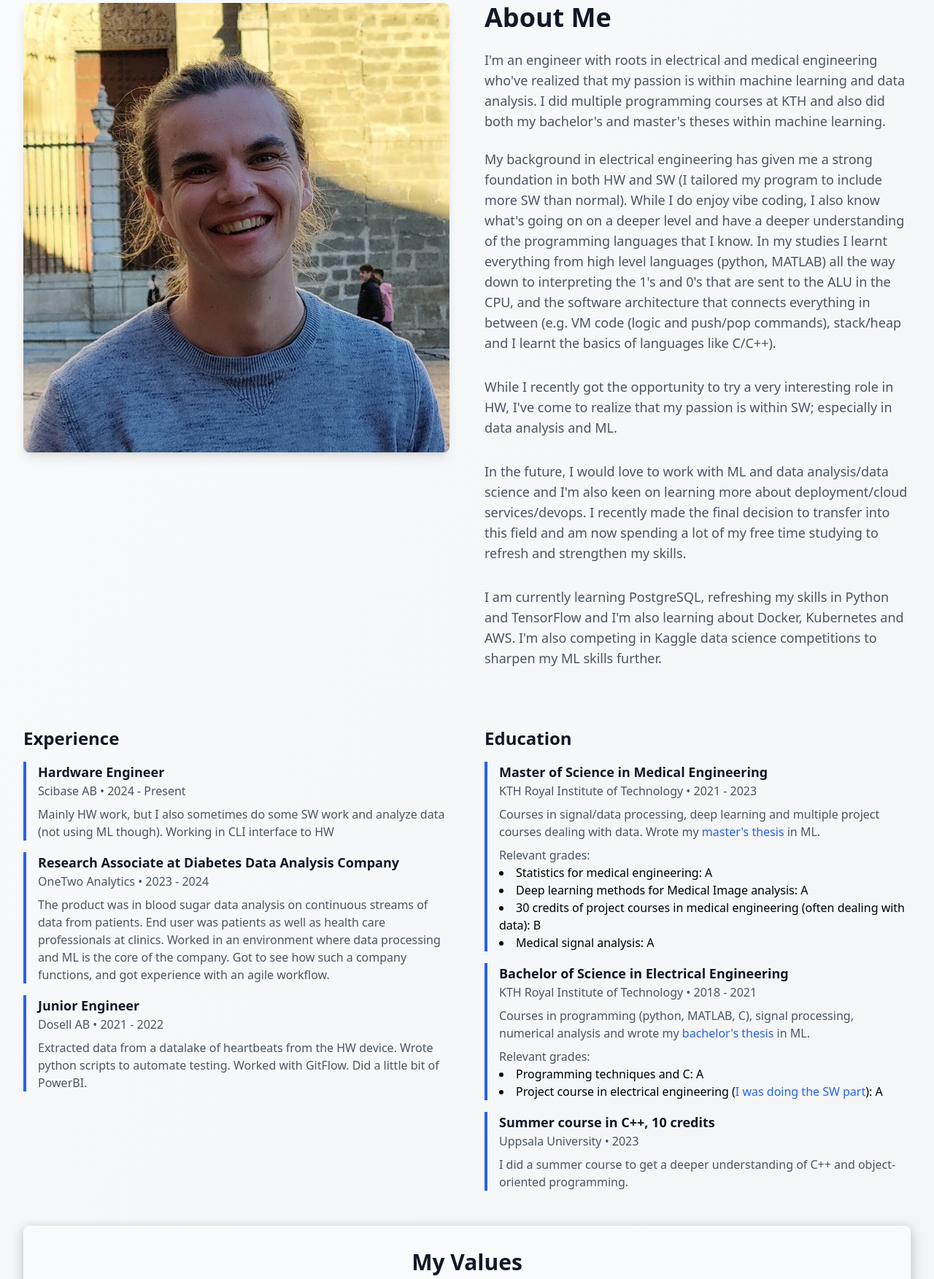
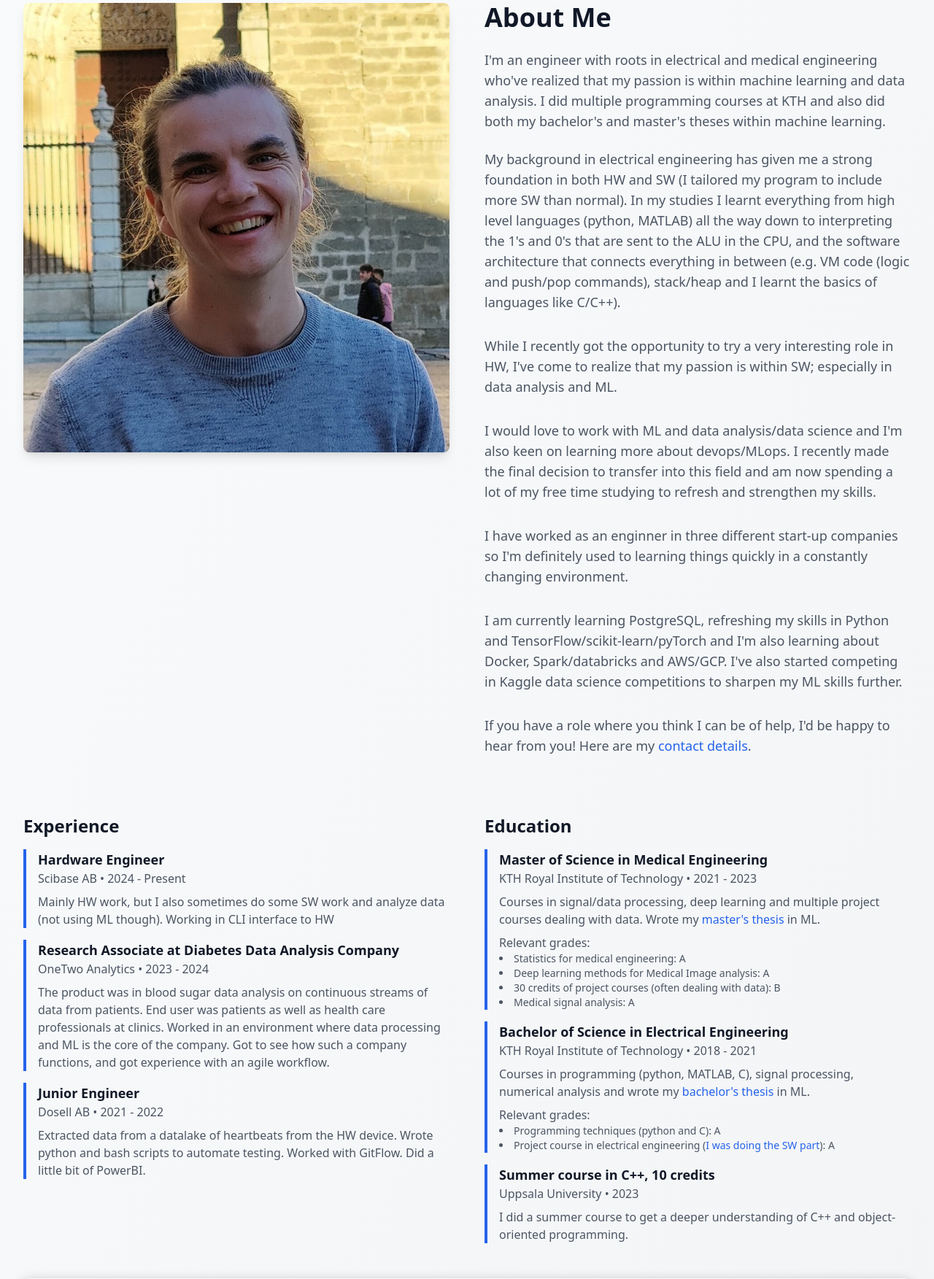
Before and after one commit to patriksn/portfolio, a Flask app: page /about in a window 1280 px wide. Shown: the part 140-1893 px from the top of the page at 73% size. Run offline with Flask 3, Linux system fonts and the light colour scheme; some libraries are stand-ins or nearby versions.

Commit message:
Info changes in about page and noticed project 4 had the wrong image in its page

```diff
--- a/portfolio_page/templates/about.html
+++ b/portfolio_page/templates/about.html
@@ -18,16 +18,22 @@
                 I'm an engineer with roots in electrical and medical engineering who've realized that my passion is within machine learning and data analysis. I did multiple programming courses at KTH and also did both my bachelor's and master's theses within machine learning.
             </p>
             <p class="text-lg text-gray-600 mb-8">
-                My background in electrical engineering has given me a strong foundation in both HW and SW (I tailored my program to include more SW than normal). While I do enjoy vibe coding, I also know what's going on on a deeper level and have a deeper understanding of the programming languages that I know. In my studies I learnt everything from high level languages (python, MATLAB) all the way down to interpreting the 1's and 0's that are sent to the ALU in the CPU, and the software architecture that connects everything in between (e.g. VM code (logic and push/pop commands), stack/heap and I learnt the basics of languages like C/C++).
+                My background in electrical engineering has given me a strong foundation in both HW and SW (I tailored my program to include more SW than normal). In my studies I learnt everything from high level languages (python, MATLAB) all the way down to interpreting the 1's and 0's that are sent to the ALU in the CPU, and the software architecture that connects everything in between (e.g. VM code (logic and push/pop commands), stack/heap and I learnt the basics of languages like C/C++).
             </p>
             <p class="text-lg text-gray-600 mb-8">
                 While I recently got the opportunity to try a very interesting role in HW, I've come to realize that my passion is within SW; especially in data analysis and ML.
             </p>
             <p class="text-lg text-gray-600 mb-8">
-                In the future, I would love to work with ML and data analysis/data science and I'm also keen on learning more about deployment/cloud services/devops. I recently made the final decision to transfer into this field and am now spending a lot of my free time studying to refresh and strengthen my skills.
+                I would love to work with ML and data analysis/data science and I'm also keen on learning more about devops/MLops. I recently made the final decision to transfer into this field and am now spending a lot of my free time studying to refresh and strengthen my skills.
             </p>
             <p class="text-lg text-gray-600 mb-8">
-                I am currently learning PostgreSQL, refreshing my skills in Python and TensorFlow and I'm also learning about Docker, Kubernetes and AWS. I'm also competing in Kaggle data science competitions to sharpen my ML skills further.
+                I have worked as an enginner in three different start-up companies so I'm definitely used to learning things quickly in a constantly changing environment.
+            </p>
+            <p class="text-lg text-gray-600 mb-8">
+                I am currently learning PostgreSQL, refreshing my skills in Python and TensorFlow/scikit-learn/pyTorch and I'm also learning about Docker, Spark/databricks and AWS/GCP. I've also started competing in Kaggle data science competitions to sharpen my ML skills further.
+            </p>
+            <p class="text-lg text-gray-600 mb-8">
+                If you have a role where you think I can be of help, I'd be happy to hear from you! Here are my <a href="{{ url_for('contact') }}" class="text-blue-600 hover:text-blue-800">contact details</a>.
             </p>
         </div>
     </div>
@@ -51,7 +57,7 @@
                 <div class="border-l-4 border-blue-600 pl-4">
                     <h3 class="text-lg font-semibold text-gray-900">Junior Engineer</h3>
                     <p class="text-gray-600">Dosell AB • 2021 - 2022</p>
-                    <p class="text-gray-600 mt-2">Extracted data from a datalake of heartbeats from the HW device. Wrote python scripts to automate testing. Worked with GitFlow. Did a little bit of PowerBI.</p>
+                    <p class="text-gray-600 mt-2">Extracted data from a datalake of heartbeats from the HW device. Wrote python and bash scripts to automate testing. Worked with GitFlow. Did a little bit of PowerBI.</p>
                 </div>
             </div>
         </div>
@@ -65,10 +71,10 @@
                     <p class="text-gray-600">KTH Royal Institute of Technology • 2021 - 2023</p>
                     <p class="text-gray-600 mt-2">Courses in signal/data processing, deep learning and multiple project courses dealing with data. Wrote my <a href="{{ url_for('project1') }}" class="text-blue-600 hover:text-blue-800">master's thesis</a> in ML.</p>
                     <p class="text-gray-600 mt-2">Relevant grades:</p>
-                    <ul class="list-disc list-inside">
+                    <ul class="text-sm text-gray-600 list-disc list-inside">
                         <li>Statistics for medical engineering: A</li>
                         <li>Deep learning methods for Medical Image analysis: A</li>
-                        <li>30 credits of project courses in medical engineering (often dealing with data): B</li>
+                        <li>30 credits of project courses (often dealing with data): B</li>
                         <li>Medical signal analysis: A</li>
                     </ul>
                 </div>
@@ -77,9 +83,9 @@
                     <p class="text-gray-600">KTH Royal Institute of Technology • 2018 - 2021</p>
                     <p class="text-gray-600 mt-2">Courses in programming (python, MATLAB, C), signal processing, numerical analysis and wrote my <a href="{{ url_for('project2') }}" class="text-blue-600 hover:text-blue-800">bachelor's thesis</a> in ML.</p>
                     <p class="text-gray-600 mt-2">Relevant grades:</p>
-                    <ul class="list-disc list-inside">
-                        <li>Programming techniques and C: A</li>
-                        <li>Project course in electrical engineering (<a href="{{ url_for('project2') }}" class="text-blue-600 hover:text-blue-800">I was doing the SW part</a>): A</li>
+                    <ul class="text-sm text-gray-600 list-disc list-inside">
+                        <li>Programming techniques (python and C): A</li>
+                        <li>Project course in electrical engineering (<a href="{{ url_for('project4') }}" class="text-blue-600 hover:text-blue-800">I was doing the SW part</a>): A</li>
                     </ul>
                 </div>
                 <div class="border-l-4 border-blue-600 pl-4">
--- a/portfolio_page/templates/project4.html
+++ b/portfolio_page/templates/project4.html
@@ -16,7 +16,7 @@
 
     <!-- Project Image -->
     <div class="max-w-4xl mx-auto">
-        <img src="{{ url_for('static', filename='images/' + project.image) }}" alt="{{ project.title }}" class="w-1/4 h-auto rounded-lg shadow-lg mx-auto">
+        <img src="{{ url_for('static', filename='images/project4.JPG') }}" alt="{{ project.title }}" class="w-1/4 h-auto rounded-lg shadow-lg mx-auto">
     </div>
 
     <!-- Project Content -->
```
